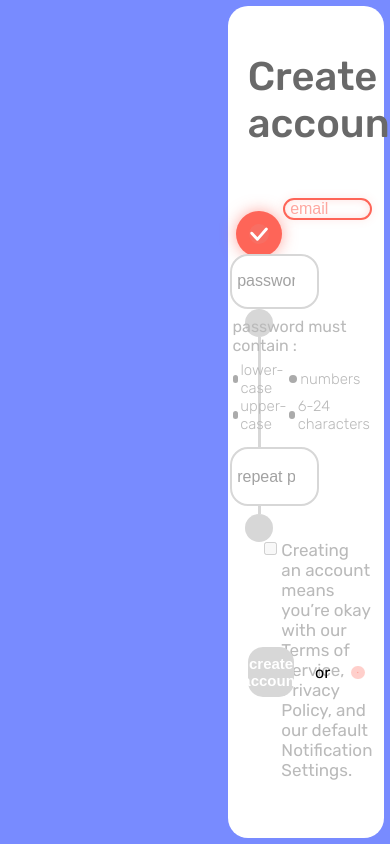
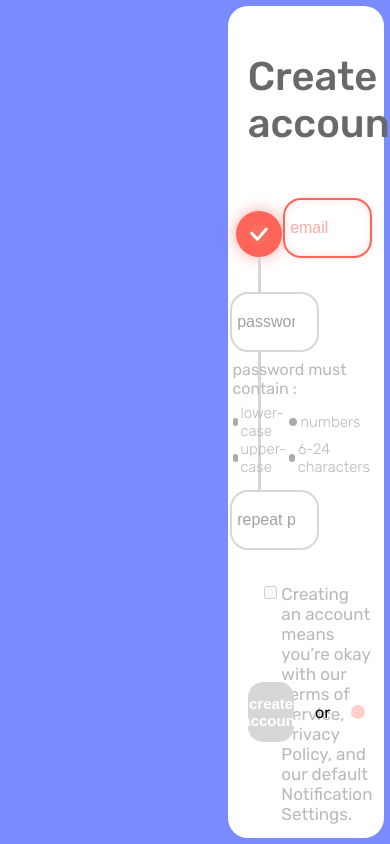
Before and after one commit to AvocadoFit/avocado-vue, a Vue app: page /registration in a window 390 px wide. Shown: the top 844 px of the page. Built offline with nearby package versions, Linux system fonts and the light colour scheme.

Commit message:
fixing height responsive registration page

```diff
--- a/src/components/base/BaseButton.vue
+++ b/src/components/base/BaseButton.vue
@@ -40,9 +40,9 @@ export default {
       style() {
          let shadowColor = `0 0 20px ${this.color}70`
          return {
-            height: this.height + '%',
-            width: this.width + '%',
-            'border-radius': this.radius + 'px',
+            width: `${this.width}%`,
+            height: `${this.height}px`,
+            'border-radius': `${this.radius}px`,
             'background-color': this.active ? this.color : '#D7D7D7',
             'box-shadow': this.active && this.shadow ? shadowColor : ''
          }
--- a/src/components/base/BaseInput.vue
+++ b/src/components/base/BaseInput.vue
@@ -52,8 +52,9 @@ export default {
       return {
          // Style data
          dimension: {
-            width: this.width + 'vw',
-            height: this.height + 'vh'
+            width: `${this.width}vw`,
+            height: `${this.height}px`,
+            'min-height': `${this.height}px`
          },
          textColorStyle: {
             color: this.textColor
--- a/src/pages/RegistrationPage.vue
+++ b/src/pages/RegistrationPage.vue
@@ -19,7 +19,7 @@
             <div class="reg-form">
                <BaseInput
                   width="23"
-                  height="6.5"
+                  height="60"
                   placeholder="email"
                   @input="validateEmail"
                   :state="emailState"
@@ -32,7 +32,7 @@
                <div class="password-form">
                   <BaseInput
                      width="23"
-                     height="6.5"
+                     height="60"
                      placeholder="password"
                      @input="validatePassword"
                      :state="passwordState.state"
@@ -89,7 +89,7 @@
                   </div>
                   <BaseInput
                      width="23"
-                     height="7"
+                     height="60"
                      placeholder="repeat password"
                      @input="doesPasswordMatch"
                      :state="passwordMatchState"
@@ -253,6 +253,7 @@ export default {
    height: 100vh
    background-color: map-get($colors, 'primary')
 .right
+   position: relative
    width: 40%
    height: calc(100% - 3vw)
    margin: 1.5vw
@@ -343,6 +344,11 @@ export default {
    & .reg-form[class="reg-form active"]
       color: #454545
 .buttons
+   position: absolute
+   bottom: 10vh
+   left: 0
+   padding: inherit
+   box-sizing: border-box
    height: 10%
    width: 100%
    display: flex
```
